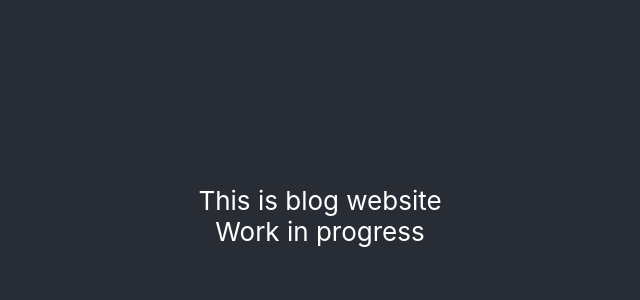
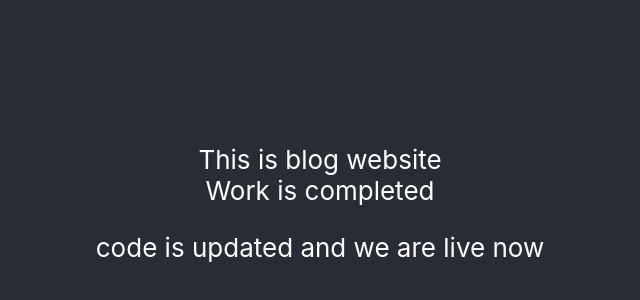
Before and after one commit to raj3812/cicdreactapp, a React (Create React App) app: page / in a window 1280 px wide. Shown: the part 184-484 px from the top of the page, without its empty margins (320-960 px from the left). Built offline with nearby package versions, Linux system fonts and the light colour scheme.

Commit message:
adding changes of work completed and checking cicd

```diff
--- a/src/App.js
+++ b/src/App.js
@@ -6,7 +6,9 @@ function App() {
     <div className="App">
       <header className="App-header">
         This is blog website
-      <div>Work in progress</div>
+      {/* <div>Work in progress</div> */}
+      <div>Work is completed </div>
+      <p>code is updated and we are live now</p>
       </header>
     </div>
   );
```
